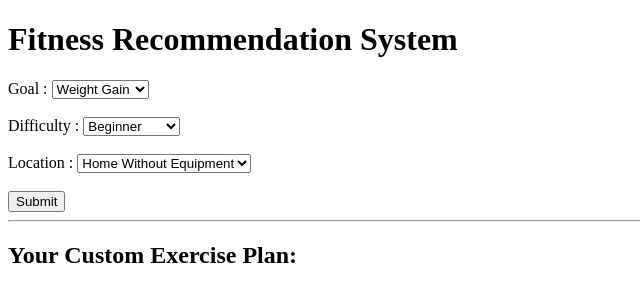
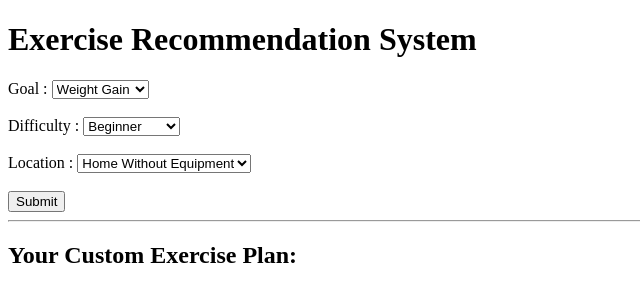
Before and after one commit to Mannpatel4/Exercise-Recommendation-System, a Django app: page / in a window 1280 px wide. Shown: the top 302 px of the page, without its empty margins (0-640 px from the left). Run offline with Django 5.2, Linux system fonts and the light colour scheme.

Commit message:
Update Readme

```diff
--- a/recommendation/app/template/index.html
+++ b/recommendation/app/template/index.html
@@ -7,7 +7,7 @@
 </head>
 <body>
 
-    <h1>Fitness Recommendation System</h1>
+    <h1>Exercise Recommendation System</h1>
 
     <form method="post">
 
```
Also changed, not shown: README.md.
